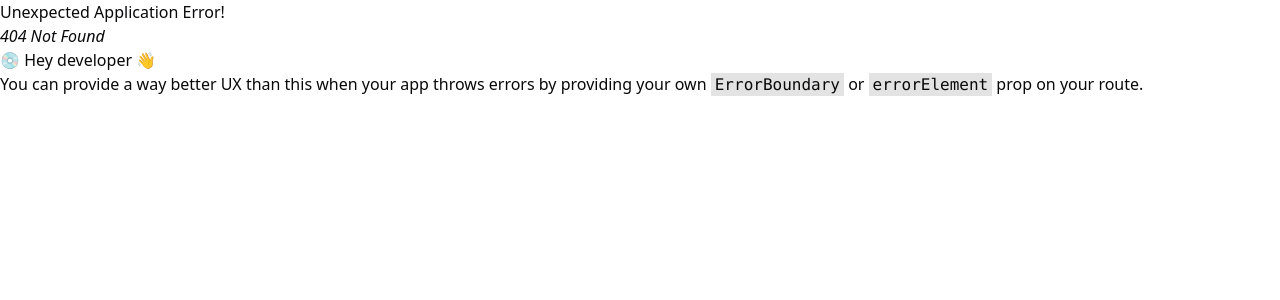
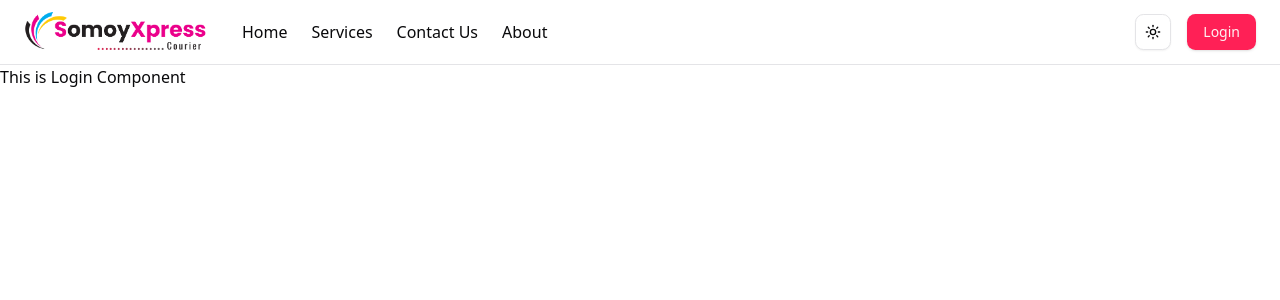
Before and after one commit to najrulislam38/somoyXpress-parcel-delivery-system-client, a React (Vite) app: page /login in a window 1280 px wide. Before the commit this address had no page. Shown: the top 300 px of the page. Built offline with nearby package versions, Linux system fonts and the light colour scheme.

Commit message:
design navbar

```diff
--- a/src/components/layout/Navbar.tsx
+++ b/src/components/layout/Navbar.tsx
@@ -1,5 +1,3 @@
-import Logo from "@/components/ui/logo";
-
 import UserMenu from "@/components/ui/user-menu";
 import { Button } from "@/components/ui/button";
 import {
@@ -14,6 +12,8 @@ import {
   PopoverTrigger,
 } from "@/components/ui/popover";
 import { ModeToggler } from "./ModeToggler";
+import { Link } from "react-router";
+import Logo from "../ui/logo";
 
 // Navigation links array to be used in both desktop and mobile menus
 const navigationLinks = [
@@ -23,7 +23,7 @@ const navigationLinks = [
   { href: "/about", label: "About", role: "PUBLIC" },
 ];
 
-const user = true;
+const user = false;
 
 export default function Navbar() {
   return (
@@ -72,8 +72,8 @@ export default function Navbar() {
                   <NavigationMenuList className="flex-col items-start gap-0 md:gap-2">
                     {navigationLinks.map((link, index) => (
                       <NavigationMenuItem key={index} className="w-full">
-                        <NavigationMenuLink href={link.href} className="py-1.5">
-                          {link.label}
+                        <NavigationMenuLink className="py-1.5">
+                          <Link to={link.href}>{link.label}</Link>
                         </NavigationMenuLink>
                       </NavigationMenuItem>
                     ))}
@@ -91,11 +91,8 @@ export default function Navbar() {
                 <NavigationMenuList className="gap-2">
                   {navigationLinks.map((link, index) => (
                     <NavigationMenuItem key={index}>
-                      <NavigationMenuLink
-                        href={link.href}
-                        className="hover:text-primary py-1.5 font-medium"
-                      >
-                        {link.label}
+                      <NavigationMenuLink className="hover:text-primary py-1.5 font-medium">
+                        <Link to={link.href}>{link.label}</Link>
                       </NavigationMenuLink>
                     </NavigationMenuItem>
                   ))}
@@ -104,7 +101,8 @@ export default function Navbar() {
             </div>
           </div>
           {/* Right side */}
-          <div>
+          <div className="flex items-center gap-4">
+            <ModeToggler />
             {user ? (
               <div className="flex items-center gap-4">
                 <div className="flex items-center gap-2">
@@ -112,14 +110,15 @@ export default function Navbar() {
                   {/* <InfoMenu /> */}
                   {/* Notification */}
                   {/* <NotificationMenu /> */}
-                  <ModeToggler />
                 </div>
                 {/* User menu */}
                 <UserMenu />
               </div>
             ) : (
               <div>
-                <Button className="cursor-pointer">Login</Button>
+                <Button className="cursor-pointer">
+                  <Link to={"/login"}>Login</Link>
+                </Button>
               </div>
             )}
           </div>
--- a/src/components/ui/logo.tsx
+++ b/src/components/ui/logo.tsx
@@ -1,13 +1,11 @@
+import { useTheme } from "@/hooks/useTheme";
+import logo1 from "./../../assets/images/logo-1.png";
+import logo2 from "./../../assets/images/logo-2.png";
+
 export default function Logo() {
-  return (
-    <svg
-      xmlns="http://www.w3.org/2000/svg"
-      width="33"
-      height="33"
-      fill="currentColor"
-    >
-      <path d="M20.46 1.766 17.303.923l-2.66 9.896-2.403-8.934-3.157.843 2.595 9.652-6.464-6.442-2.311 2.304 7.09 7.066-8.83-2.358-.846 3.146 9.648 2.577a6.516 6.516 0 0 1-.169-1.478c0-3.598 2.927-6.515 6.537-6.515s6.537 2.917 6.537 6.515c0 .505-.057.997-.167 1.468l8.768 2.342.846-3.147-9.686-2.586 8.83-2.358-.845-3.147-9.686 2.587 6.464-6.442-2.311-2.304-6.992 6.969 2.369-8.81Z" />
-      <path d="M22.695 18.7a6.495 6.495 0 0 1-1.626 2.986l6.352 6.33 2.31-2.303-7.036-7.013ZM21.005 21.752a6.538 6.538 0 0 1-2.922 1.722l2.312 8.596 3.157-.843-2.547-9.475ZM17.965 23.505a6.569 6.569 0 0 1-1.632.205 6.566 6.566 0 0 1-1.743-.235l-2.314 8.605 3.157.843 2.532-9.418ZM14.478 23.444a6.54 6.54 0 0 1-2.87-1.747l-6.367 6.346 2.31 2.303 6.927-6.902ZM11.555 21.64a6.492 6.492 0 0 1-1.585-2.948L1.173 21.04l.846 3.146 9.536-2.546Z" />
-    </svg>
-  )
+  const { theme } = useTheme();
+
+  const logo = theme === "dark" ? logo2 : logo1;
+
+  return <img src={logo} alt="Nav Logo" className="max-w-[186px]" />;
 }
--- /dev/null
+++ b/src/pages/About.tsx
@@ -0,0 +1,7 @@
+export default function About() {
+  return (
+    <div>
+      <h1>This is About Component</h1>
+    </div>
+  );
+}
--- /dev/null
+++ b/src/pages/ContactUs.tsx
@@ -0,0 +1,7 @@
+export default function ContactUs() {
+  return (
+    <div>
+      <h1>This is ContactUs Component</h1>
+    </div>
+  );
+}
--- /dev/null
+++ b/src/pages/Login.tsx
@@ -0,0 +1,7 @@
+export default function Login() {
+  return (
+    <div>
+      <h1>This is Login Component</h1>
+    </div>
+  );
+}
--- /dev/null
+++ b/src/pages/Services.tsx
@@ -0,0 +1,7 @@
+export default function Services() {
+  return (
+    <div>
+      <h1>This is Services Component</h1>
+    </div>
+  );
+}
```
Also changed, not shown: src/routes/index.tsx (+24 -0 lines), src/assets/images/logo-1.png (added), src/assets/images/logo-2.png (added).
